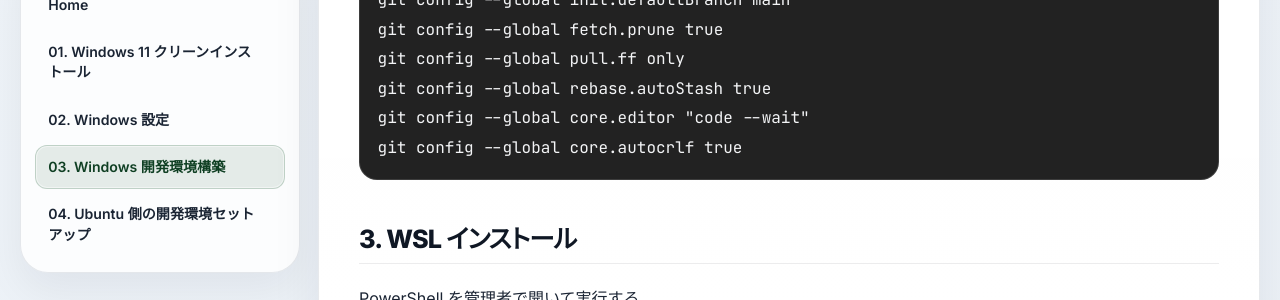
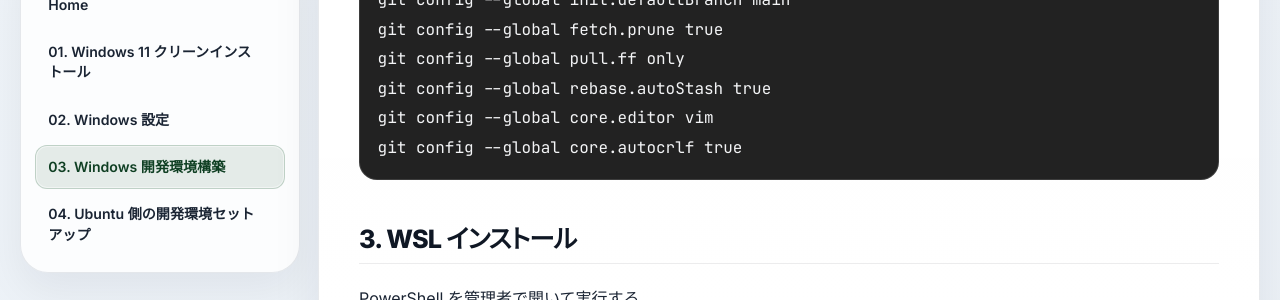
Before and after one commit to koumatsumoto/windows-setup-2026, a Jekyll site: the page built from docs/03-WINDOWS-DEVELOPMENT-SETUP.md, in a window 1280 px wide and 900 px high, scrolled down 1449 px. Shown: the part 153-453 px from the top of the window. Built offline with Jekyll 4.4.1, drawn with Linux system fonts in a browser that asks for light colours; our own code applies the rules of GitHub Pages for plain Markdown files.

Commit message:
docs(git): use vim as default editor
**作業背景**
- Git の推奨設定で使う editor は VS Code ではなく vim に揃えたい要望があった
- Windows 側も Git Bash 前提なので、同じ editor 設定に統一したかった

**計画と理由**
- 既存の Git 設定コードブロックは維持しつつ、core.editor だけを vim に差し替える
- Windows と Ubuntu の記述差分を最小限に保ち、手順の一貫性を維持する

**作業内容と結果**
- docs/03-WINDOWS-DEVELOPMENT-SETUP.md の core.editor 設定を vim に変更した
- docs/04-UBUNTU-SETUP.md の core.editor 設定も vim に変更した
- 両環境で同じ editor 設定をそのまま適用できる状態にした

````diff
--- a/docs/03-WINDOWS-DEVELOPMENT-SETUP.md
+++ b/docs/03-WINDOWS-DEVELOPMENT-SETUP.md
@@ -55,7 +55,7 @@ git config --global init.defaultBranch main
 git config --global fetch.prune true
 git config --global pull.ff only
 git config --global rebase.autoStash true
-git config --global core.editor "code --wait"
+git config --global core.editor vim
 git config --global core.autocrlf true
 ```
 
````
Also changed, not shown: docs/04-UBUNTU-SETUP.md (+1 -1 lines).
